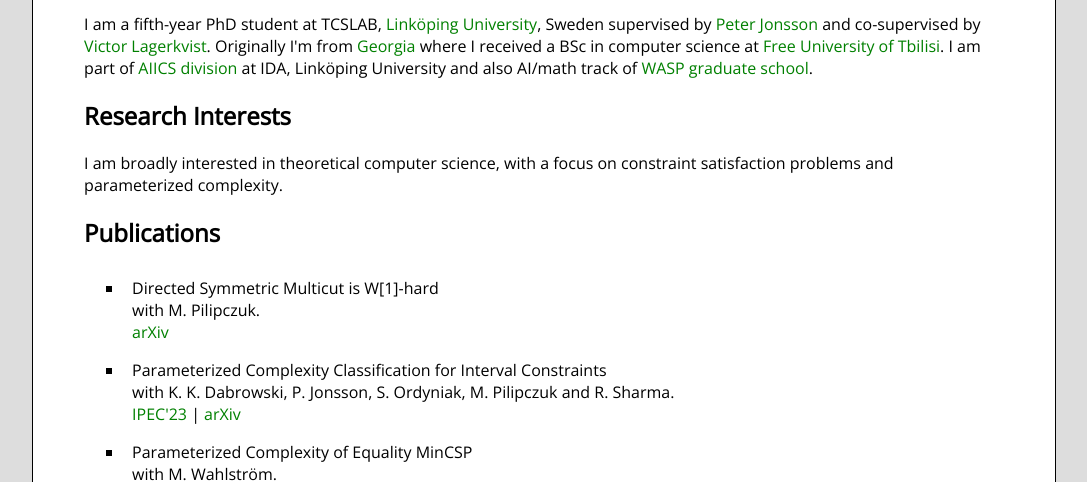
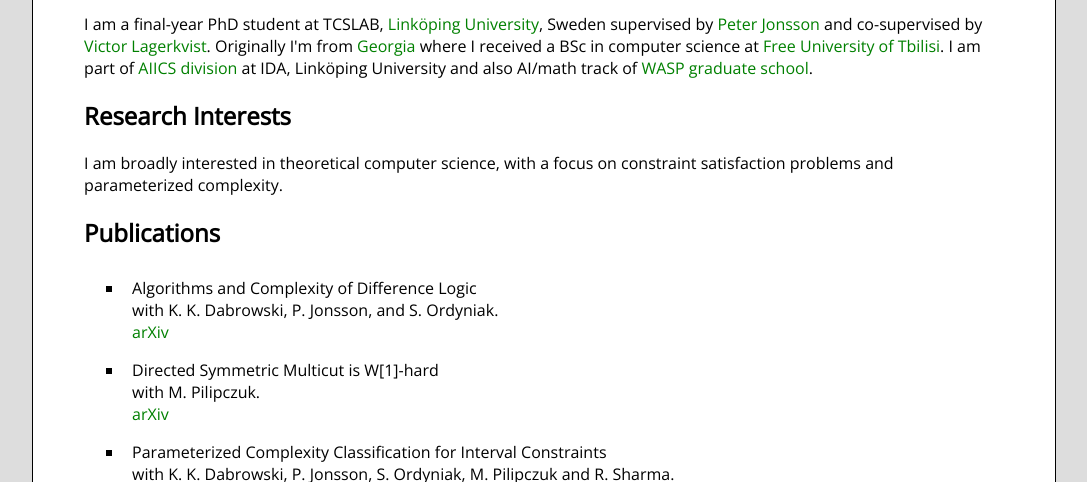
Before and after one commit to gosip/gosip.github.io, a plain HTML site: page index.html in a window 1280 px wide. Shown: the part 318-800 px from the top of the page, without its empty margins (96-1183 px from the left). Drawn offline with nearby package versions, Linux system fonts and the light colour scheme.

Commit message:
Add diff logic

```diff
--- a/index.html
+++ b/index.html
@@ -77,7 +77,7 @@ Email: george dot osipov at pm dot me </p>
 </div>
 
 <p>
-I am a fifth-year PhD student at
+I am a final-year PhD student at
 TCSLAB,
 <a href="https://www.ida.liu.se/">Linköping University</a>,
 Sweden
@@ -101,6 +101,11 @@ constraint satisfaction problems and parameterized complexity.</p>
 
 <h2>Publications</h2>
 <ul  style="list-style-type:square;">
+<li>
+    Algorithms and Complexity of Difference Logic <br>
+    with K. K. Dabrowski, P. Jonsson, and S. Ordyniak. <br>
+    <a href="https://arxiv.org/abs/2402.03273">arXiv</a>
+</li>
 <li>
     Directed Symmetric Multicut is W[1]-hard <br>
     with M. Pilipczuk. <br>
```
